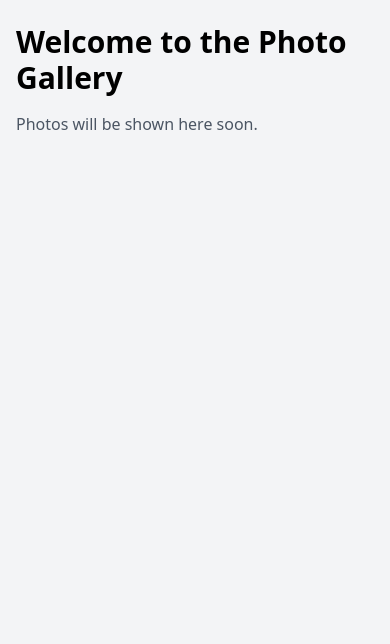
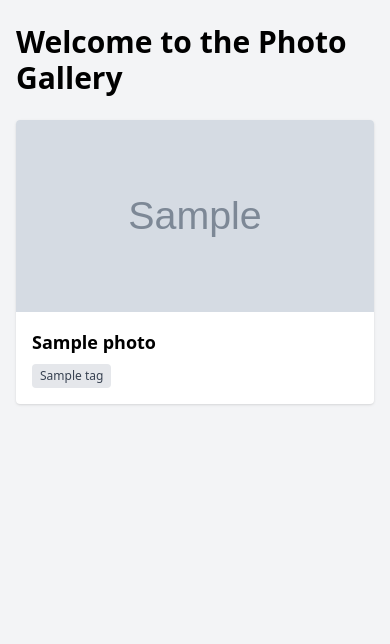
Before and after one commit to emmanuelopeto7-star/Django_photo_gallary, a Django app: page / in a window 390 px wide. Shown: the part 52-696 px from the top of the page. Run offline with Django 3.2, Linux system fonts and the light colour scheme; tables that the repository leaves empty hold one stand-in row (values such as "Sample post"); grey boxes marked "Sample" are stand-in pictures; some libraries are stand-ins or nearby versions.

Commit message:
Show all photos on the homepage
Update the home view to fetch every Photo, newest first, and display
them in a responsive Tailwind grid with the photo image, title, and
tags. Show a friendly message when there are no photos yet.

```diff
--- a/gallery/views.py
+++ b/gallery/views.py
@@ -3,12 +3,13 @@ from django.contrib.auth.decorators import login_required
 from django.shortcuts import redirect, render
 
 from .forms import ProfileForm, RegisterForm
-from .models import Profile
+from .models import Photo, Profile
 
 
 def home(request):
-    """Show the gallery homepage. The real photo list is added in a later stage."""
-    return render(request, 'gallery/home.html')
+    """Show every photo in the gallery, newest first."""
+    photos = Photo.objects.all().order_by('-created_at')
+    return render(request, 'gallery/home.html', {'photos': photos})
 
 
 def register(request):
--- a/templates/gallery/home.html
+++ b/templates/gallery/home.html
@@ -3,6 +3,25 @@
 {% block title %}Home - Photo Gallery{% endblock %}
 
 {% block content %}
-    <h1 class="text-3xl font-bold mb-4">Welcome to the Photo Gallery</h1>
-    <p class="text-gray-600">Photos will be shown here soon.</p>
+    <h1 class="text-3xl font-bold mb-6">Welcome to the Photo Gallery</h1>
+
+    {% if photos %}
+        <div class="grid grid-cols-1 sm:grid-cols-2 md:grid-cols-3 gap-6">
+            {% for photo in photos %}
+                <div class="bg-white rounded shadow overflow-hidden">
+                    <img src="{{ photo.image.url }}" alt="{{ photo.title }}" class="w-full h-48 object-cover">
+                    <div class="p-4">
+                        <h2 class="font-semibold text-lg">{{ photo.title }}</h2>
+                        <div class="mt-2 flex flex-wrap gap-2">
+                            {% for tag in photo.tags.all %}
+                                <span class="text-xs bg-gray-200 text-gray-700 px-2 py-1 rounded">{{ tag.name }}</span>
+                            {% endfor %}
+                        </div>
+                    </div>
+                </div>
+            {% endfor %}
+        </div>
+    {% else %}
+        <p class="text-gray-600">No photos have been uploaded yet.</p>
+    {% endif %}
 {% endblock %}
```
